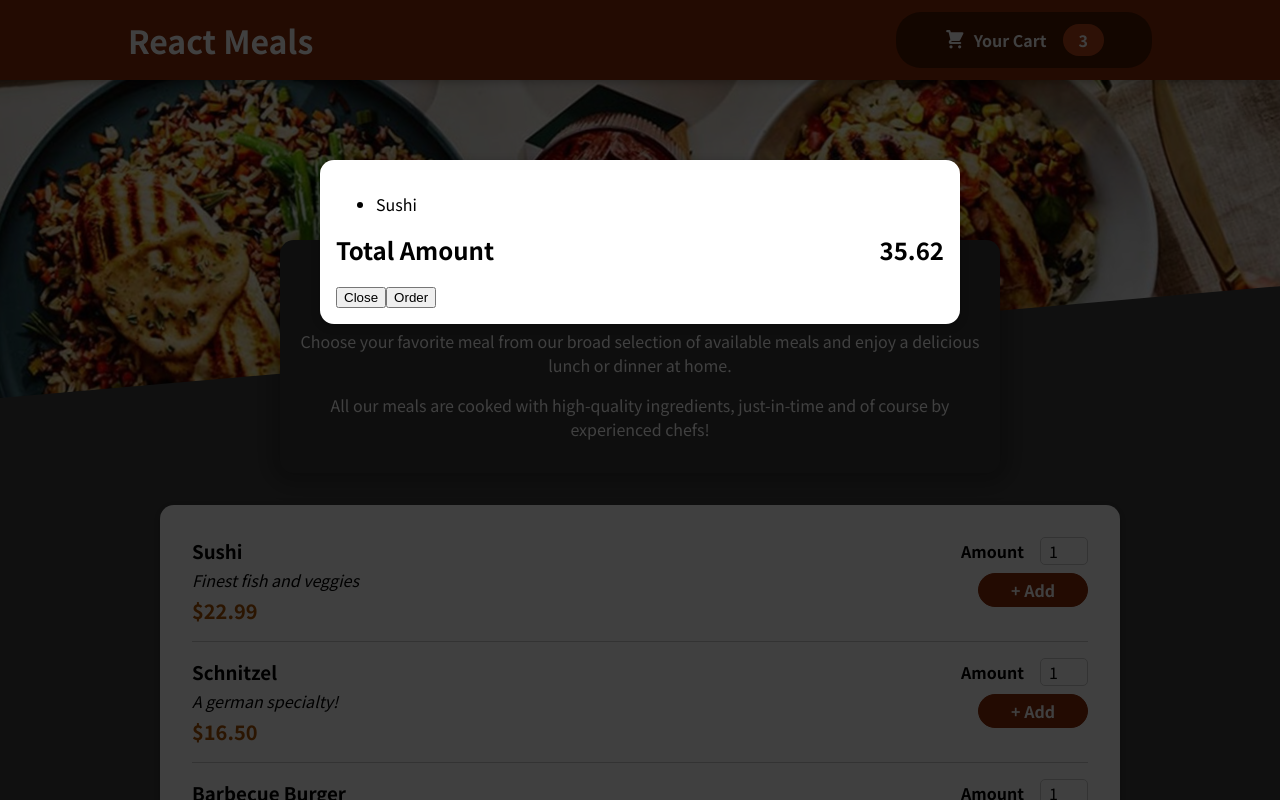
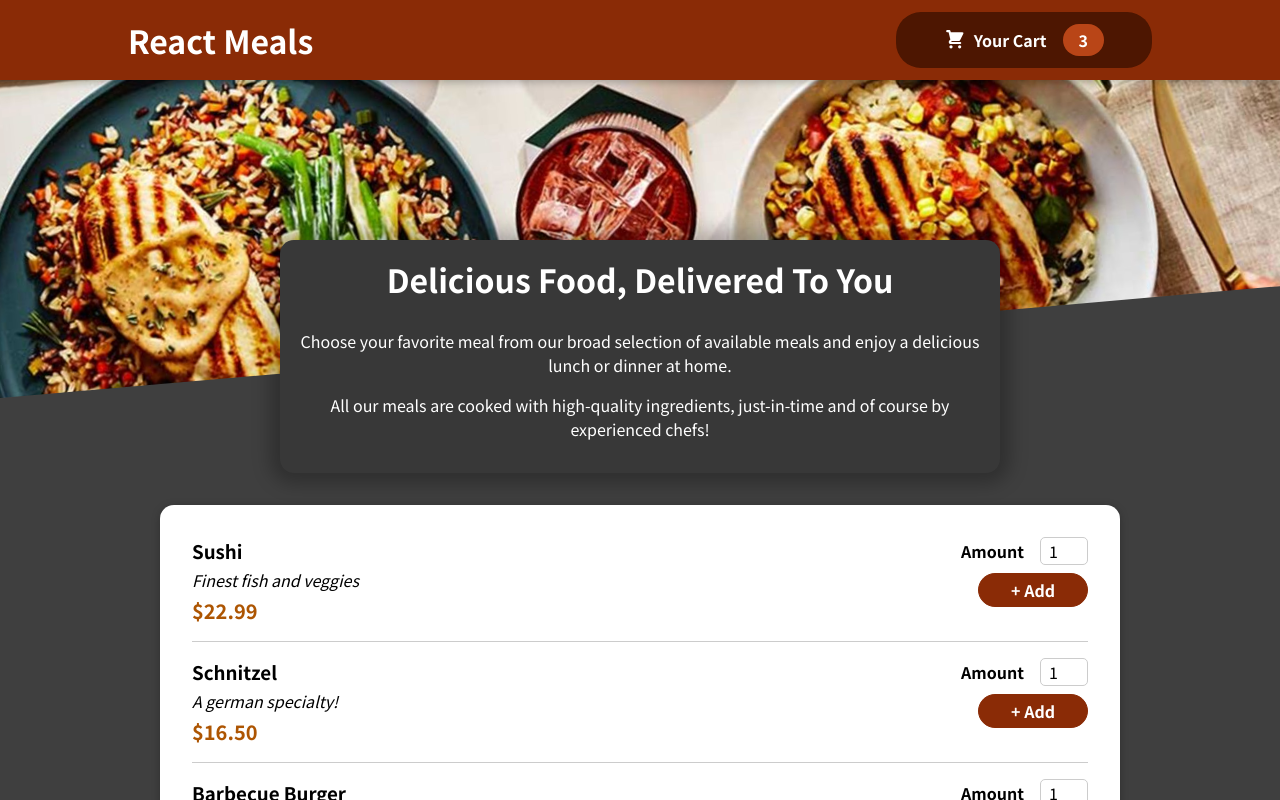
Before and after one commit to HennadiiZ/11ReactMeals, a React (Create React App) app: page / in a window 1280 px wide. Shown: the top 800 px of the page. Built offline with nearby package versions, Linux system fonts and the light colour scheme.

Commit message:
141 Managing Cart & Modal State

```diff
--- a/src/App.js
+++ b/src/App.js
@@ -1,13 +1,35 @@
-import React from 'react';
+import React, { useState } from 'react';
 import Header from './components/Layout/Header';
 import Meals from './components/Meals/Meals';
 import Cart from './components/Cart/Cart';
 
 function App() {
+  const [cartIsShown, setCartIsShown] = useState(false);
+
+  const showCartHandler = () => {
+    setCartIsShown(true);
+    console.log(123);
+  };
+
+  const hideCartHandler = () => {
+    setCartIsShown(false);
+    console.log(456);
+  };
+
   return (
+    // <React.Fragment>
+    //   <Cart />
+    //   <Header />
+    //   <main>
+    //     <Meals />
+    //   </main>
+    // </React.Fragment>
+
     <React.Fragment>
-      <Cart />
-      <Header />
+      {/* <Cart onClickOpen={showCartHandler} onClickClose={closeCartHandler}/> */}
+      {/* {<Cart onShowCart={showCartHandler} onClickClose={hideCartHandler}/> && cartIsShown} */}
+      {cartIsShown && <Cart onClose={hideCartHandler}/>}
+      <Header onShowCart={showCartHandler}/>
       <main>
         <Meals />
       </main>
--- a/src/components/Cart/Cart.js
+++ b/src/components/Cart/Cart.js
@@ -3,21 +3,21 @@
 import Modal from '../UI/Modal';
 
 const Cart = (props) => {
-  const cartItems = <ul className={classes['cart-item']}>
+  const cartItems = <ul className={classes['cart-items']}>
     {[
       {id: 'c1', name: 'Sushi', amount: 2, price: 12.99}
-    ].map((item) => <li>{item.name}</li>)}
+    ].map((item) => <li key={item.id}>{item.name}</li>)}
   </ul>
 
   return (
-    <Modal>
+    <Modal onClose={props.onClose}>
       {cartItems}
       <div className={classes.total}>
         <span>Total Amount</span>
         <span>35.62</span>
       </div>
       <div className={classes.action}>
-        <button className={classes['button--alt']}>Close</button>
+        <button className={classes['button--alt']} onClick={props.onClose}>Close</button>
         <button className={classes.button}>Order</button>
       </div>
     </Modal>
--- a/src/components/Layout/Button/CartButton.js
+++ b/src/components/Layout/Button/CartButton.js
@@ -4,7 +4,7 @@
 
 const CartButton = props => {
   return (
-    <button className={`${classes.button}`}>
+    <button className={`${classes.button}`} onClick={props.onClick}>
       <span className={`${classes.icon}`}>
         <CartIcon/>
       </span>
--- a/src/components/Layout/Header.js
+++ b/src/components/Layout/Header.js
@@ -9,7 +9,7 @@
     <Fragment>
       <header className={`${classes.header}`}>
         <h1>React Meals</h1>
-        <CartButton>Your Cart</CartButton>
+        <CartButton onClick={props.onShowCart}>Your Cart</CartButton>
       </header>
       <div className={`${classes['main-image']}`}>
         <img src={mealImage} alt="pic"/>
--- a/src/components/UI/Modal.js
+++ b/src/components/UI/Modal.js
@@ -3,7 +3,7 @@
 import ReactDOM from 'react-dom';
 
 const Backdrop = (props) => {
-  return <div className={`${classes.backdrop}`} />
+  return <div className={`${classes.backdrop}`} onClick={props.onClose}/>
 };
 
 const ModalOverlay = (props) => {
@@ -23,7 +23,7 @@
     //   <ModalOverlay>{props.children}</ModalOverlay>
     // </React.Fragment>
     <React.Fragment>
-      {ReactDOM.createPortal(<Backdrop />, overlays)}
+      {ReactDOM.createPortal(<Backdrop onClose={props.onClose}/>, overlays)}
       {ReactDOM.createPortal(<ModalOverlay>{props.children}</ModalOverlay>, overlays)}
     </React.Fragment>
   )
--- a/src/index.js
+++ b/src/index.js
@@ -20,3 +20,5 @@
 // 139 Working on the _Shopping Cart_ Component
 
 // 140 Adding a Modal via a React Portal
+
+// 141 Managing Cart & Modal State
```
Also changed, not shown: 1 other file (tests, documents, lock files or other folders).
